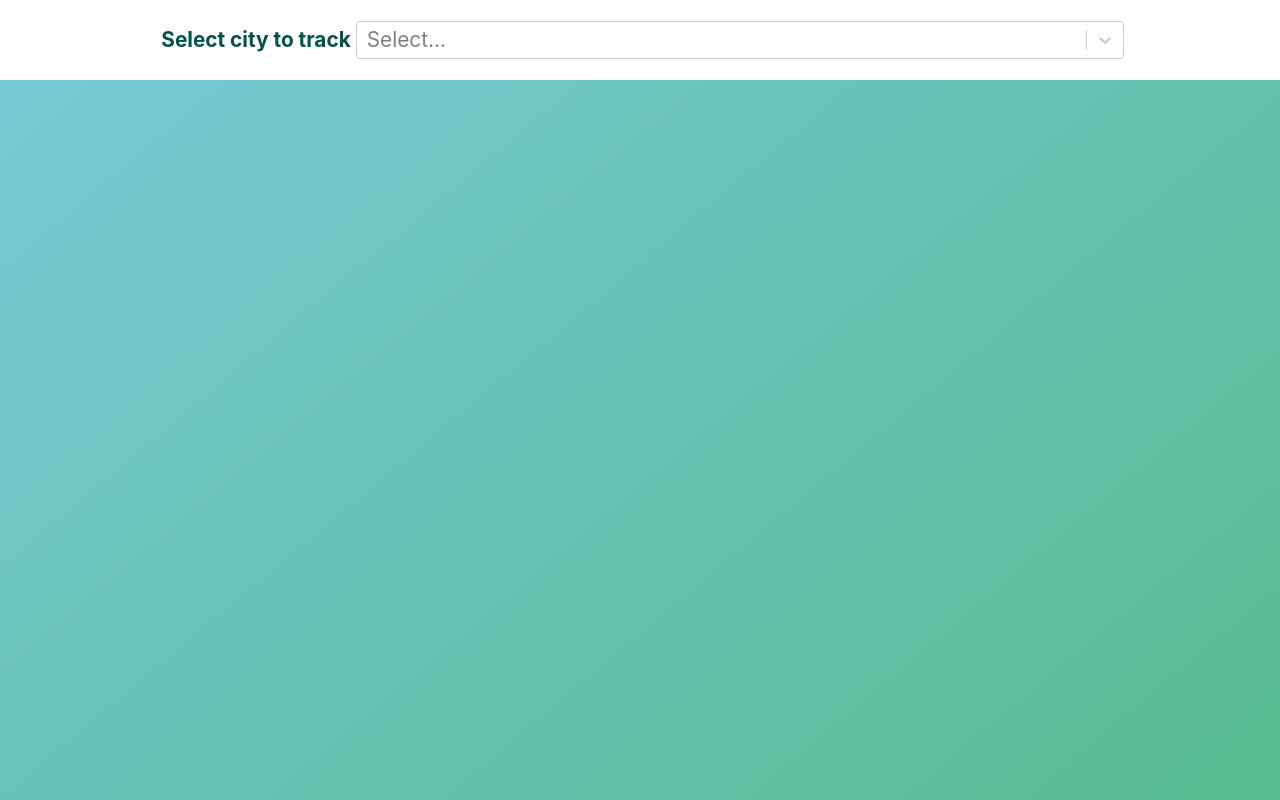
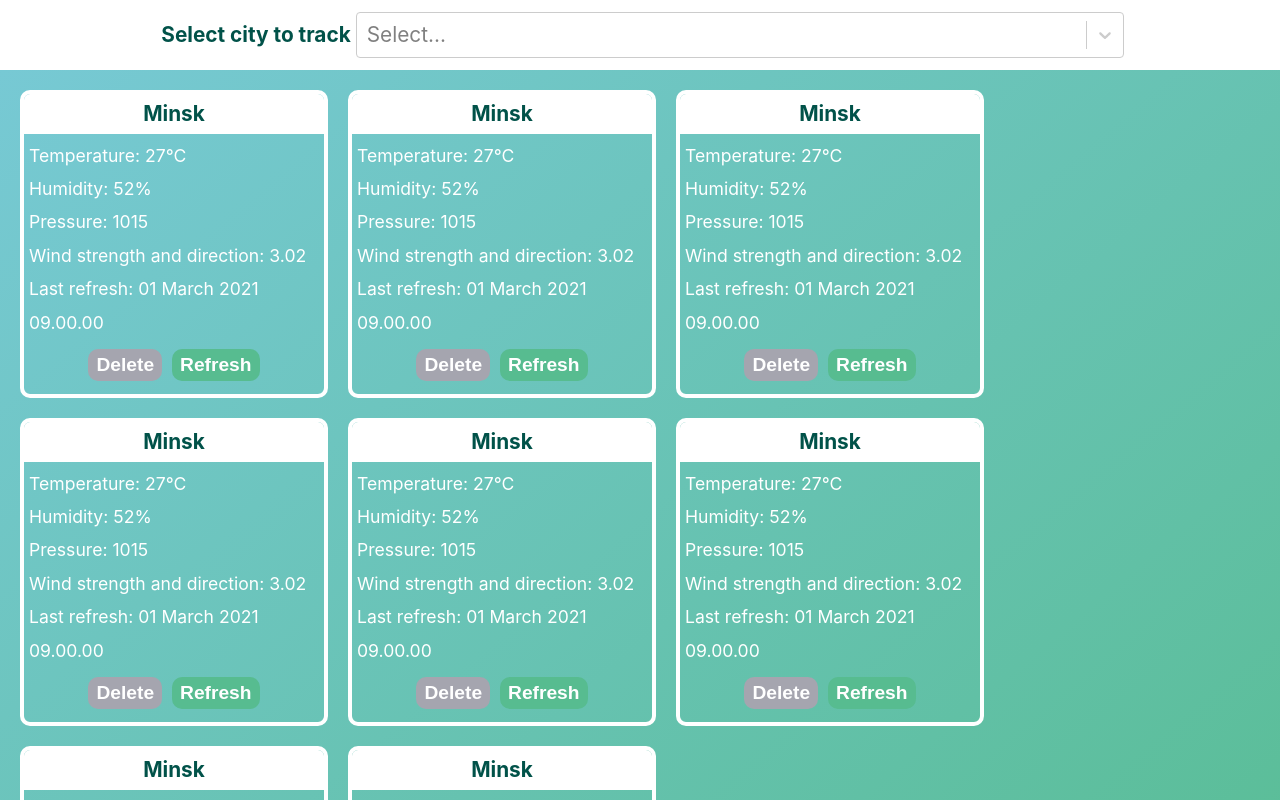
Before and after one commit to EriKuroi/test-ittas, a React (Create React App) app: page / in a window 1280 px wide. Shown: the top 800 px of the page. Built offline with nearby package versions, Linux system fonts and the light colour scheme.

Commit message:
Add uuid to project Make Card and dynamic render of it

```diff
--- a/package.json
+++ b/package.json
@@ -10,7 +10,9 @@
     "react-dom": "^17.0.2",
     "react-scripts": "4.0.3",
     "react-select": "^4.3.0",
+    "react-uuid": "^1.0.2",
     "sass": "^1.32.8",
+    "uuid": "^8.3.2",
     "web-vitals": "^1.1.1"
   },
   "scripts": {
--- a/src/App.js
+++ b/src/App.js
@@ -1,13 +1,20 @@
 import './App.scss';
+import { useState } from 'react';
 import Header from './components/Header/Header';
+import Card from './components/Card/Card';
+import uuid from 'react-uuid';
+import data from './mock-data.json';
 
 function App() {
+  const [tracked, setTracked] = useState(data);
   return (
     <>
-    <Header/>
-    <main>
-
-    </main>
+      <Header />
+      <main>
+        {!!tracked.length &&
+          tracked.map(elem => <Card key={uuid()} city={elem} />)
+        }
+      </main>
     </>
   );
 }
--- a/src/App.scss
+++ b/src/App.scss
@@ -1,9 +1,13 @@
-@use 'library' as lib;
+@use 'library'as lib;
 
-main{
-    width: 100%;
+main {
     height: 100%;
     min-height: 90vh;
     background: lib.$air;
     background: linear-gradient(140deg, lib.$air 0%, lib.$sea 100%);
+    padding: 20px;
+    font-size: 1.1em;
+    display: flex;
+    flex-flow: wrap;
+
 }
--- a/src/_library.scss
+++ b/src/_library.scss
@@ -2,3 +2,6 @@ $air: #77c9d4;
 $sea: #57bc90;
 $forest: #015249;
 $stone: #a5a5af;
+$sun: #EF8354;
+
+$header-height: 70px;
--- a/src/components/Button/button.scss
+++ b/src/components/Button/button.scss
@@ -9,7 +9,11 @@
     border-radius: 10px;
     color: white;
     background-color: lib.$sea;
+    &:hover{
+        cursor: pointer;
+        background-color: lib.$forest;
+    }
 }
  .delete{
-        background-color: lib.$air;
+        background-color: lib.$stone;
     }
--- a/src/components/Card/Card.js
+++ b/src/components/Card/Card.js
@@ -1,7 +1,24 @@
 import './card.scss';
-
-const Card =()=>{
-
+import Button from '../Button/Button';
+const Card = ({ city }) => {
+    return (
+        <article className="city-card">
+            <header>
+                {city.name}
+            </header>
+            <div>
+                <p>Temperature: {city.temp}&#176;C</p>
+                <p>Humidity: {city.humid}% </p>
+                <p>Pressure: 1015</p>
+                <p>Wind strength and direction: {city.windStr} </p>
+                <p>Last refresh: {city.refresh}</p>
+                <div className="city-card__button-area">
+                    <Button text="Delete" />
+                    <Button text="Refresh" />
+                </div>
+            </div>
+        </article>
+    )
 };
 
 export default Card
--- a/src/components/Card/card.scss
+++ b/src/components/Card/card.scss
@@ -0,0 +1,19 @@
+@use '../../library'as lib;
+
+.city-card {
+    width: 300px;
+    height: 300px;
+    border: 4px solid white;
+    border-radius: 10px;
+    margin: 0 20px 20px 0;
+    color: white;
+    overflow: hidden;
+    line-height: 1.9;
+    div {
+        padding: 5px;
+    }
+}
+
+.city-card__button-area {
+    text-align: center;
+}
--- a/src/components/Header/header.scss
+++ b/src/components/Header/header.scss
@@ -1,8 +1,7 @@
 @use '../../library' as lib;
 
 header{
-width: 100%;
-// background-color: white;
+background-color: white;
 color: lib.$forest;
 text-align: center;
 font-size: 1.3rem;
@@ -10,10 +9,12 @@ font-weight: bold;
 display: flex;
 justify-content: center;
 align-items: center;
+
 }
 .main-header{
-    height: 10vh;
-    min-height: 70px;
+    // height: 10vh;
+    // min-height: 70px;
+    height: lib.$header-height;
     h1{
         margin: 5px;
     }
--- a/src/index.css
+++ b/src/index.css
@@ -30,7 +30,7 @@ footer, header, hgroup, menu, nav, section {
 	display: block;
 }
 body {
-	line-height: 1;
+	line-height: 1.5;
 }
 ol, ul {
 	list-style: none;
--- a/src/mock-data.json
+++ b/src/mock-data.json
@@ -1,4 +1,74 @@
 [
+    {
+        "name": "Minsk",
+        "weather": "sun",
+        "temp": "27",
+        "humid": "52",
+        "pressure": "1015",
+        "windStr": "3.02",
+        "windDir": "north",
+        "refresh": "01 March 2021 09.00.00"
+    },
+    {
+        "name": "Minsk",
+        "weather": "sun",
+        "temp": "27",
+        "humid": "52",
+        "pressure": "1015",
+        "windStr": "3.02",
+        "windDir": "north",
+        "refresh": "01 March 2021 09.00.00"
+    },
+    {
+        "name": "Minsk",
+        "weather": "sun",
+        "temp": "27",
+        "humid": "52",
+        "pressure": "1015",
+        "windStr": "3.02",
+        "windDir": "north",
+        "refresh": "01 March 2021 09.00.00"
+    },
+    {
+        "name": "Minsk",
+        "weather": "sun",
+        "temp": "27",
+        "humid": "52",
+        "pressure": "1015",
+        "windStr": "3.02",
+        "windDir": "north",
+        "refresh": "01 March 2021 09.00.00"
+    },
+    {
+        "name": "Minsk",
+        "weather": "sun",
+        "temp": "27",
+        "humid": "52",
+        "pressure": "1015",
+        "windStr": "3.02",
+        "windDir": "north",
+        "refresh": "01 March 2021 09.00.00"
+    },
+    {
+        "name": "Minsk",
+        "weather": "sun",
+        "temp": "27",
+        "humid": "52",
+        "pressure": "1015",
+        "windStr": "3.02",
+        "windDir": "north",
+        "refresh": "01 March 2021 09.00.00"
+    },
+    {
+        "name": "Minsk",
+        "weather": "sun",
+        "temp": "27",
+        "humid": "52",
+        "pressure": "1015",
+        "windStr": "3.02",
+        "windDir": "north",
+        "refresh": "01 March 2021 09.00.00"
+    },
     {
         "name": "Minsk",
         "weather": "sun",
```
Also changed, not shown: 1 other file (tests, documents, lock files or other folders).
